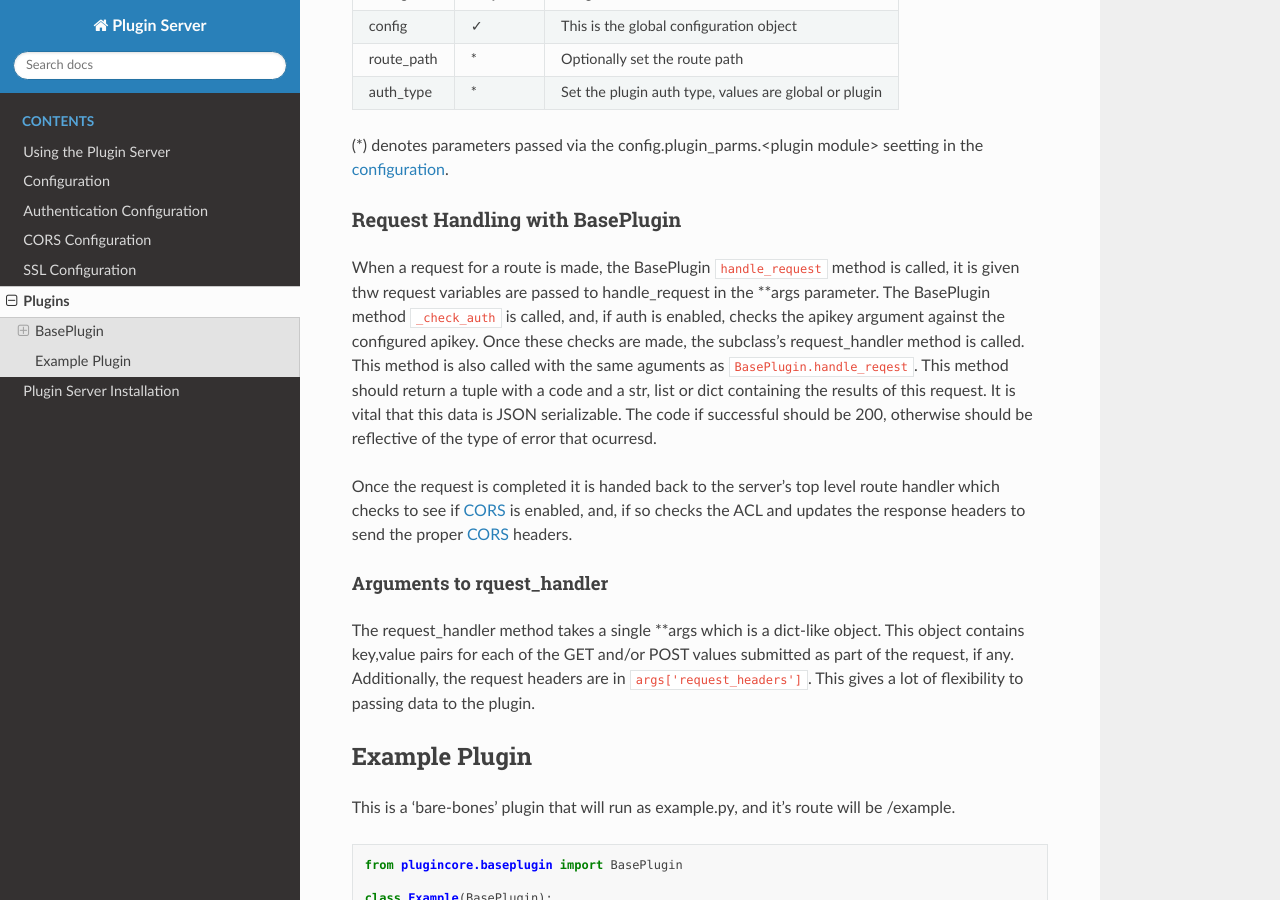
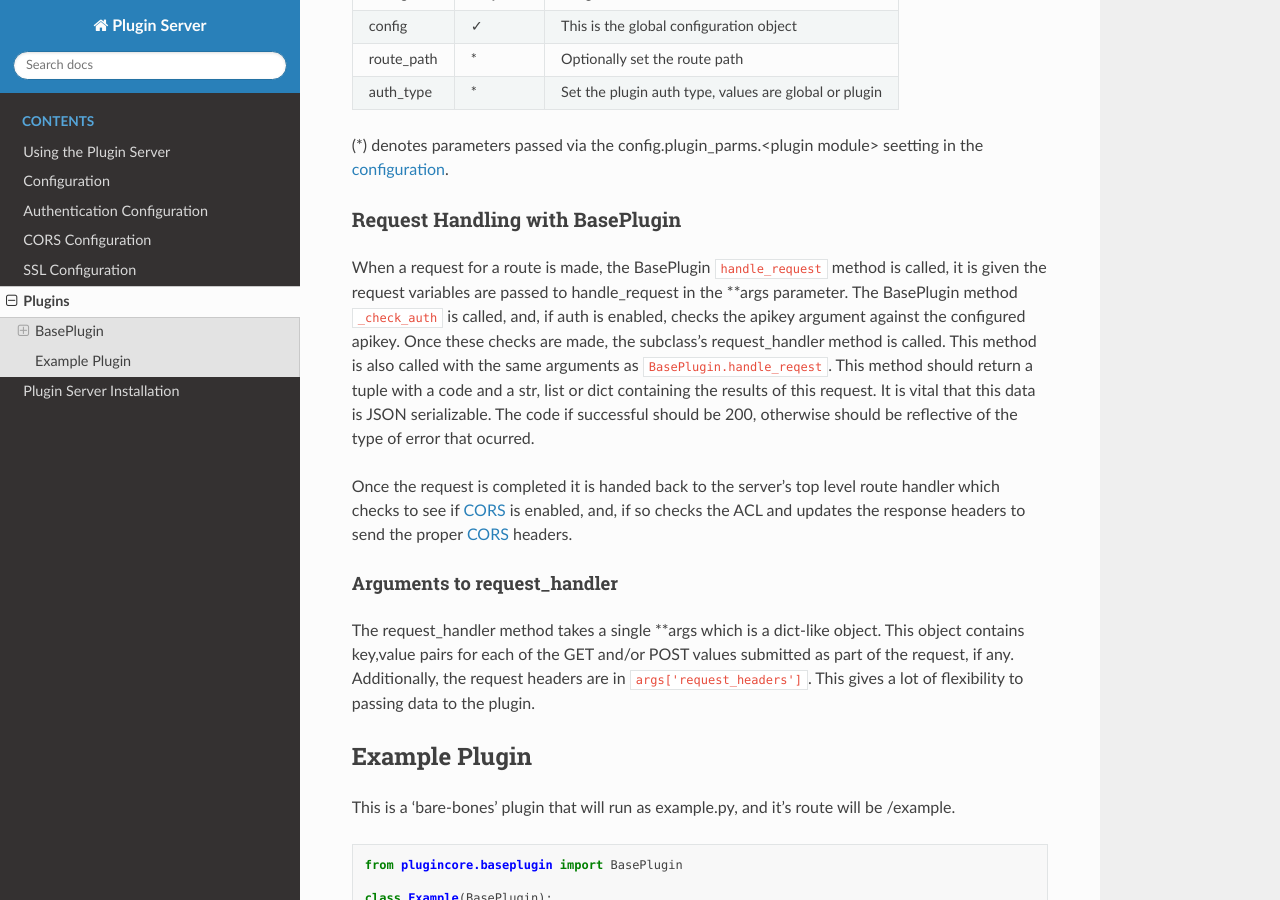
Before and after one commit to nicciniamh/pluginserver, a Sphinx documentation site: the page built from docs/Plugins.md, in a window 1280 px wide and 900 px high, scrolled down 576 px. Built offline with Sphinx 7.4.7 and the Read the Docs theme 3.1.0, drawn with Linux system fonts in a browser that asks for light colours.

Commit message:
Document cleanup

```diff
--- a/docs/Plugins.md
+++ b/docs/Plugins.md
@@ -20,11 +20,11 @@
 
 ### Request Handling with BasePlugin
 
-When a request for a route is made, the BasePlugin `handle_request` method is called, it is given thw request variables are passed to handle_request in the **args parameter. The BasePlugin method `_check_auth` is called, and, if auth is enabled, checks the apikey argument against the configured apikey. Once these checks are made, the subclass's request_handler method is called. This method is also called with the same aguments as `BasePlugin.handle_reqest`. This method should return a tuple with a code and a str, list or dict containing the results of this request. It is vital that this data is JSON serializable. The code if successful should be 200, otherwise should be reflective of the type of error that ocurresd.
+When a request for a route is made, the BasePlugin `handle_request` method is called, it is given the request variables are passed to handle_request in the **args parameter. The BasePlugin method `_check_auth` is called, and, if auth is enabled, checks the apikey argument against the configured apikey. Once these checks are made, the subclass's request_handler method is called. This method is also called with the same arguments as `BasePlugin.handle_reqest`. This method should return a tuple with a code and a str, list or dict containing the results of this request. It is vital that this data is JSON serializable. The code if successful should be 200, otherwise should be reflective of the type of error that ocurred.
 
 Once the request is completed it is handed back to the server's top level route handler which checks to see if [CORS](CORS.md) is enabled, and, if so checks the ACL and updates the response headers to send the proper [CORS](CORS.md) headers.
 
-#### Arguments to rquest_handler
+#### Arguments to request_handler
 The request_handler method takes a single **args which is a dict-like object. This object contains key,value pairs for each of the  GET and/or POST values submitted as part of the request, if any. Additionally, the request headers are in `args['request_headers']`. This gives a lot of flexibility to passing data to the plugin.
 
 ## Example Plugin
```
